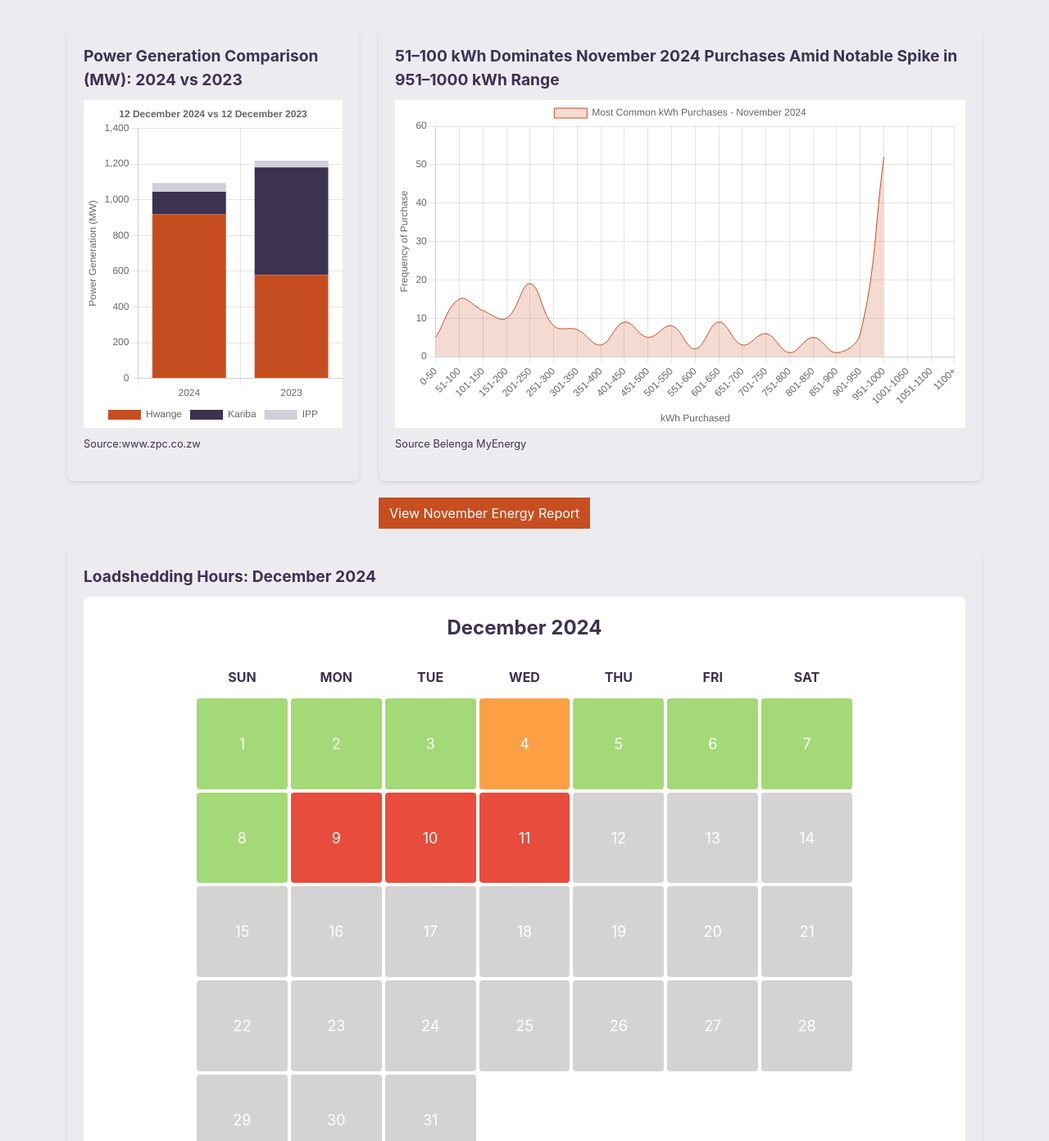
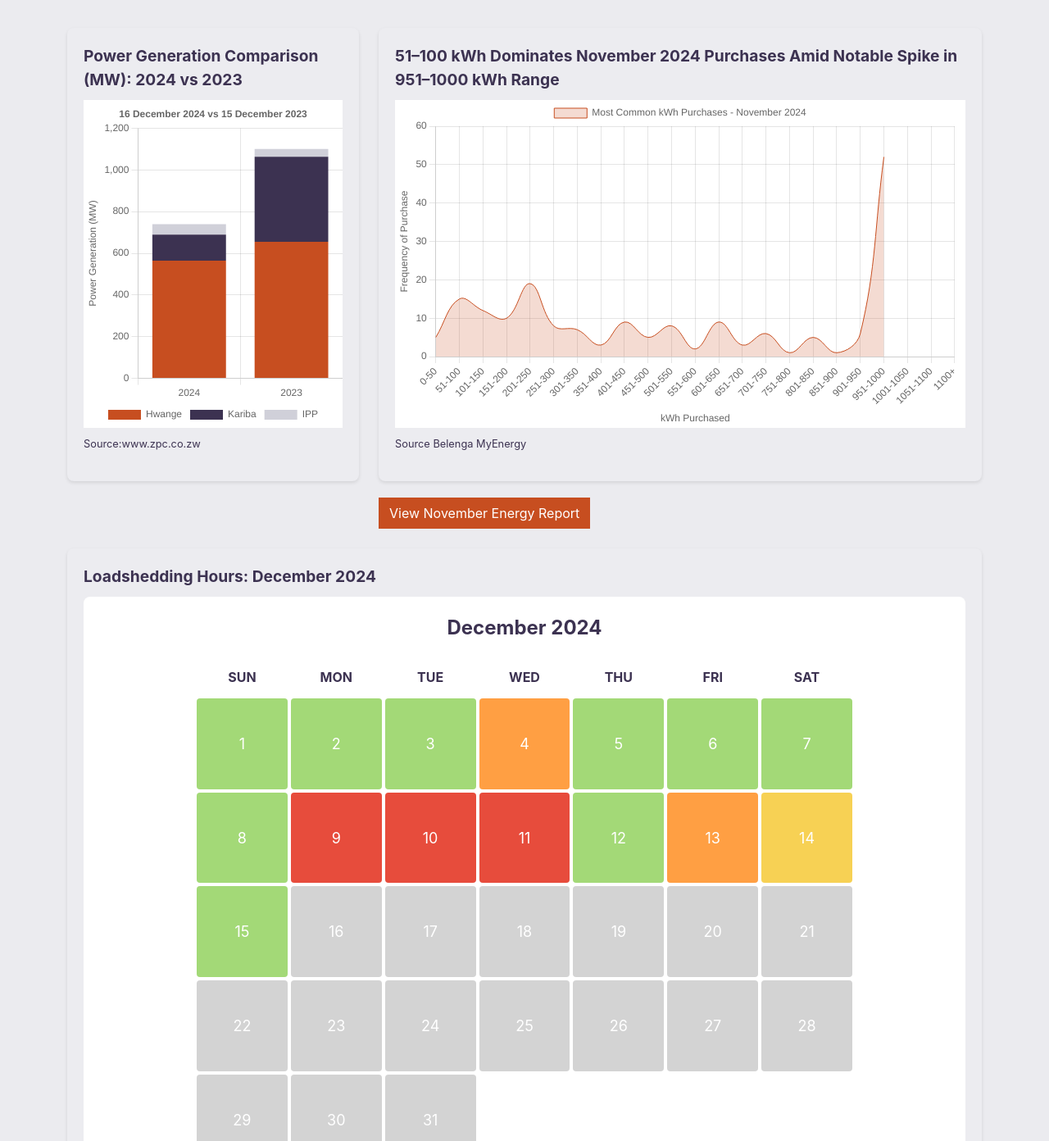
Before and after one commit to meterwatch/meterwatch.github.io, a plain HTML site: page index.html in a window 1280 px wide. Shown: the part 780-2172 px from the top of the page at 82% size. Drawn offline with nearby package versions, Linux system fonts and the light colour scheme.

Commit message:
monday update

```diff
--- a/index.html
+++ b/index.html
@@ -569,12 +569,12 @@
                     <div class="day" style="background-color: #E74C3C;" data-value="0">9<span class="day-tooltip">December 2024</span></div>
                     <div class="day" style="background-color: #E74C3C;" data-value="0">10<span class="day-tooltip">December 2024</span></div>
                     <div class="day" style="background-color: #E74C3C;" data-value="0">11<span class="day-tooltip">December 2024</span></div>
-                    <div class="day" style="background-color: #D3D3D3;" data-value="0">12<span class="day-tooltip">December 2024</span></div>
-                    <div class="day" style="background-color: #D3D3D3;;" data-value="0">13<span class="day-tooltip">December 2024</span></div>
-                    <div class="day" style="background-color: #D3D3D3;" data-value="0">14<span class="day-tooltip">December 2024</span></div>
+                    <div class="day" style="background-color: #A3D977;" data-value="0">12<span class="day-tooltip">December 2024</span></div>
+                    <div class="day" style="background-color: #FF9F43;;" data-value="0">13<span class="day-tooltip">December 2024</span></div>
+                    <div class="day" style="background-color: #F7D154;" data-value="0">14<span class="day-tooltip">December 2024</span></div>
                 </div>
                 <div class="week">
-                    <div class="day" style="background-color: #D3D3D3;" data-value="0">15<span class="day-tooltip">December 2024</span></div>
+                    <div class="day" style="background-color: #A3D977;" data-value="0">15<span class="day-tooltip">December 2024</span></div>
                     <div class="day" style="background-color: #D3D3D3;" data-value="0">16<span class="day-tooltip">December 2024</span></div>
                     <div class="day" style="background-color: #D3D3D3;;" data-value="0">17<span class="day-tooltip">December 2024</span></div>
                     <div class="day" style="background-color: #D3D3D3;" data-value="0">18<span class="day-tooltip">December 2024</span></div>
@@ -842,12 +842,12 @@
 		            datasets: [
 		                {
 		                    label: 'Hwange',
-		                    data: [919, 580],
+		                    data: [565, 655],
 		                    backgroundColor: '#c74e20', // Color for Hwange
 		                },
 		                {
 		                    label: 'Kariba',
-		                    data: [124.5, 601],
+		                    data: [124.5, 408],
 		                    backgroundColor: '#3c3251', // Color for Kariba
 		                },
 		                {
@@ -866,7 +866,7 @@
 		                },
 		                title: {
 		                    display: true,
-		                    text: '12 December 2024 vs 12 December 2023'
+		                    text: '16 December 2024 vs 15 December 2023'
 		                }
 		            },
 		            scales: {
```
Also changed, not shown: Loadshedding.html (+4 -4 lines).
